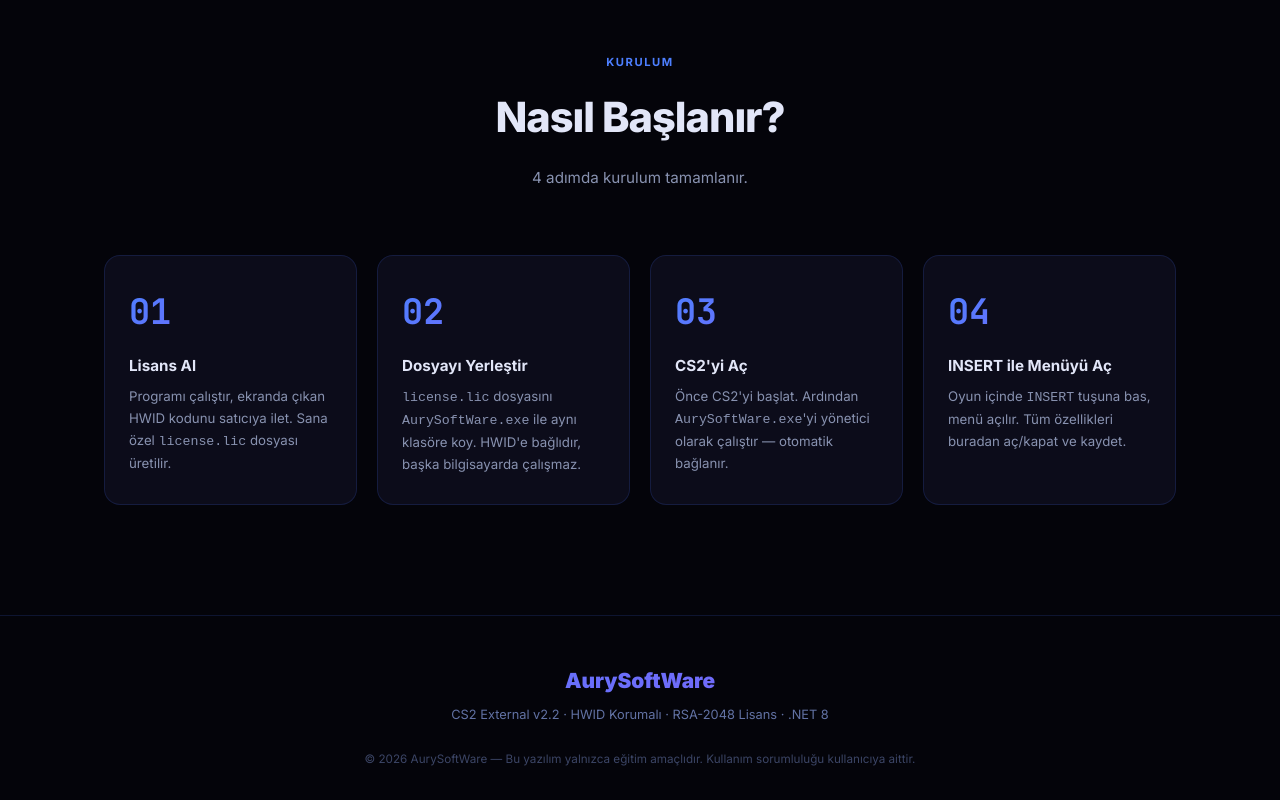
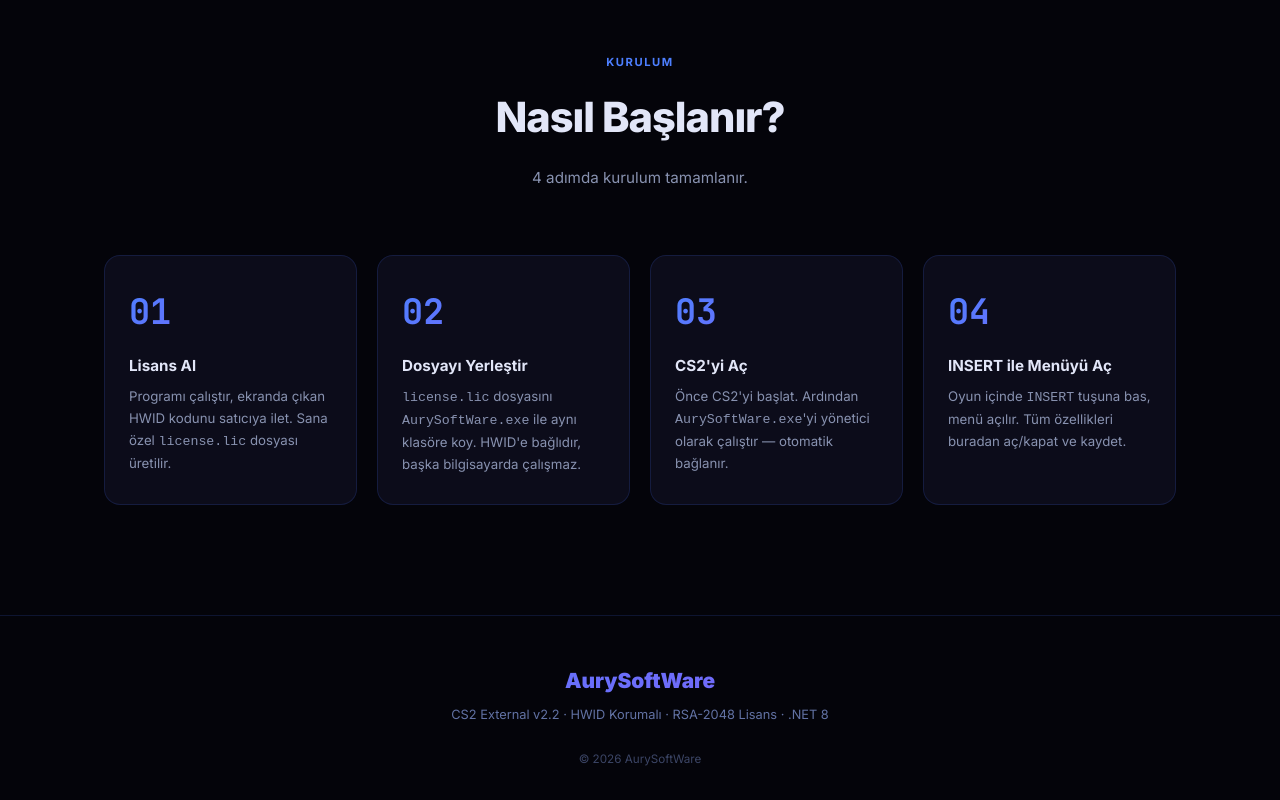
Before and after one commit to AurySoftWare/AurySoftWare.github.io, a plain HTML site: page index.html in a window 1280 px wide. Shown: the part 3951-4751 px from the top of the page. Drawn offline with Linux system fonts and the light colour scheme.

Commit message:
Update index.html

```diff
--- a/index.html
+++ b/index.html
@@ -695,7 +695,7 @@
     <a href="#specs">Teknik</a>
     <a href="#howto">Kurulum</a>
   </nav>
-  <div class="footer-copy">© 2026 AurySoftWare — Bu yazılım yalnızca eğitim amaçlıdır. Kullanım sorumluluğu kullanıcıya aittir.</div>
+  <div class="footer-copy">© 2026 AurySoftWare</div>
 </footer>
 
 <script>
```
